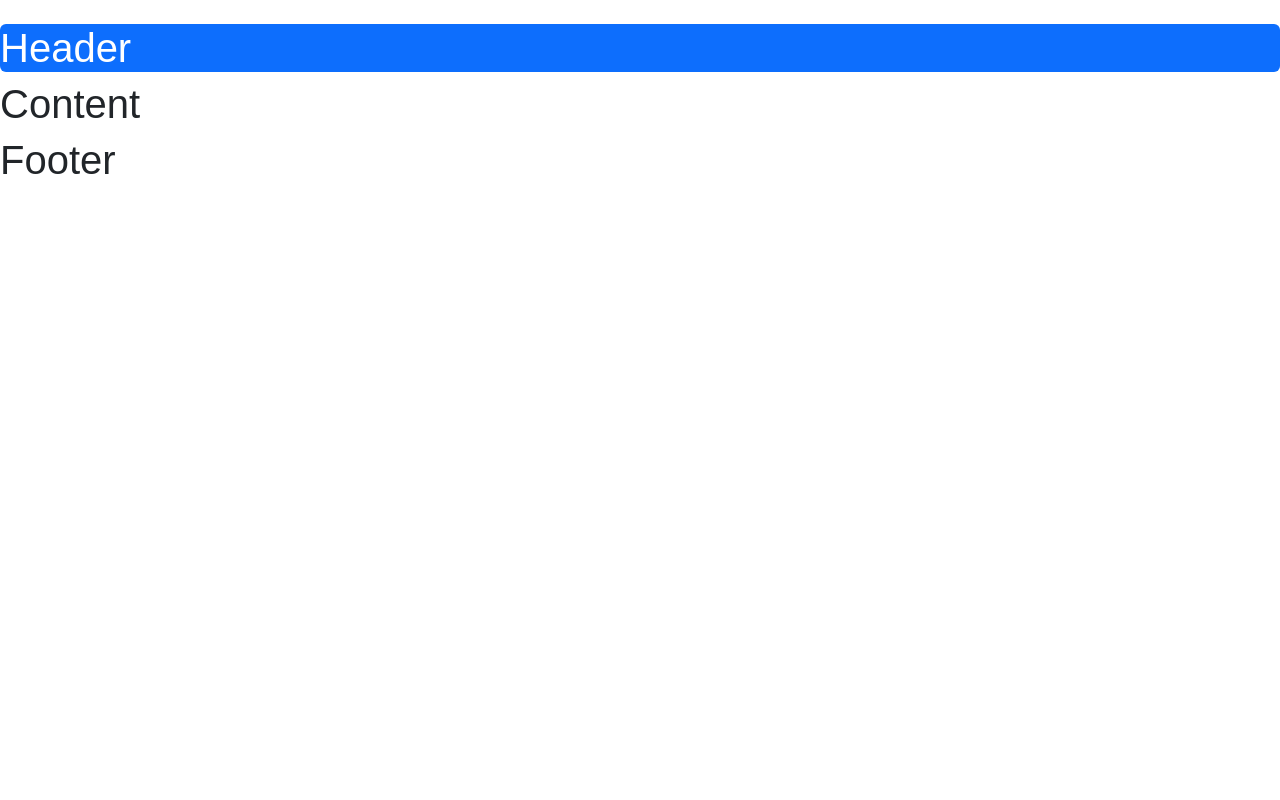
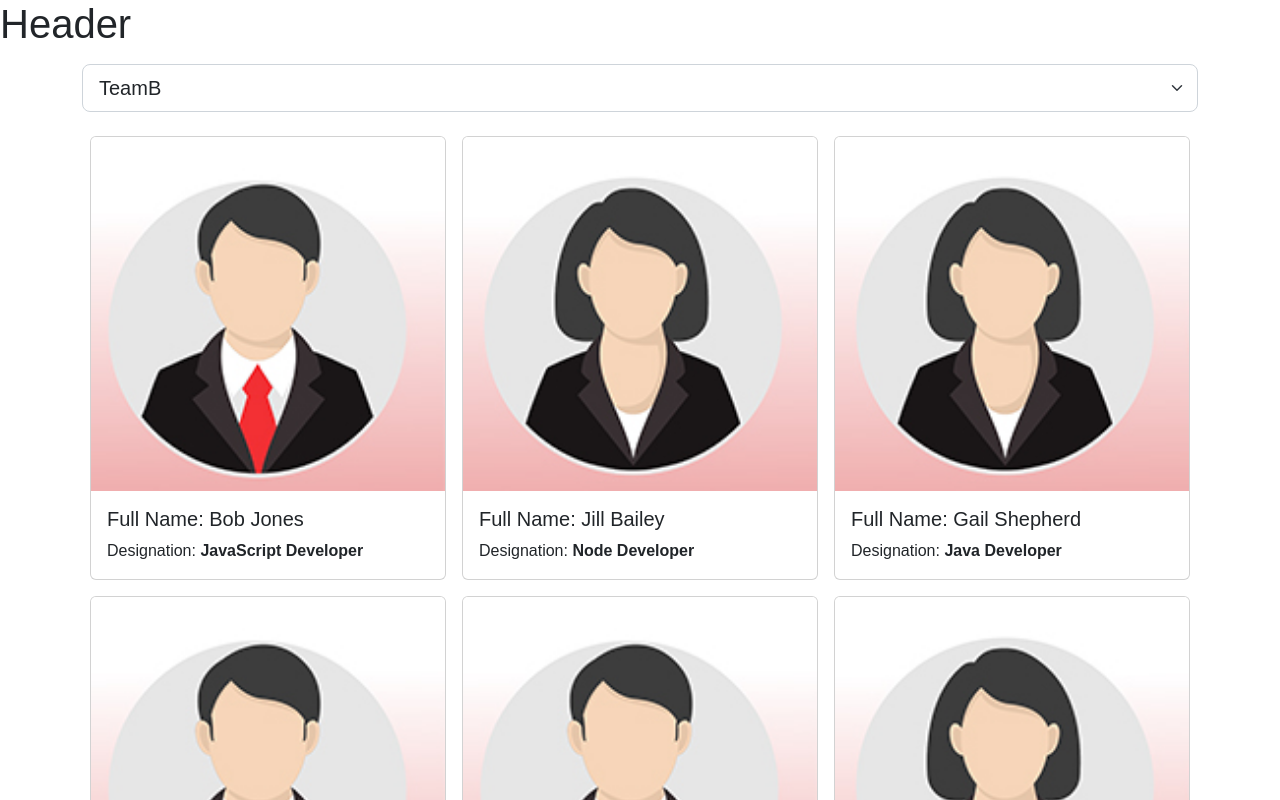
Before and after one commit to StarkoVega/project-2, a React (Create React App) app: page / in a window 1280 px wide. Shown: the top 800 px of the page. Built offline with nearby package versions, Linux system fonts and the light colour scheme.

Commit message:
Employees card agregado

```diff
--- a/src/App.css
+++ b/src/App.css
@@ -4,3 +4,8 @@
   margin: 0;
   box-sizing: border-box;
 }
+
+.card-collection {
+  display: grid;
+  grid-template-columns: 1fr 1fr 1fr;
+}
--- a/src/App.js
+++ b/src/App.js
@@ -6,7 +6,7 @@
 */
 import './App.css';
 import Header from "./Header"
-import Content from "./Content"
+import Employees from "./Employees"
 import Footer from "./Footer"
 import "bootstrap/dist/css/bootstrap.min.css"
 
@@ -14,7 +14,7 @@
   return (
     <div className="App">
       <Header/>
-      <Content/>
+      <Employees/>
       <Footer/>
     </div>
   );
--- a/src/Content.js
+++ /dev/null
@@ -1,9 +0,0 @@
-const Content = () => {
-  return (
-    <main>
-      <h1>Content</h1>
-    </main>
-  );
-}
-
-export default Content
--- /dev/null
+++ b/src/Employees.js
@@ -0,0 +1,137 @@
+import { useState } from "react";
+import femaleProfile from "./img/femaleProfile.jpg";
+import maleProfile from "./img/maleProfile.jpg";
+
+const Employees = () => {
+  const [selectedTeam, setTeam] =  useState("TeamB");
+
+  const [employees, setEmployees] = useState([
+    {
+      id: 1,
+      fullName: "Bob Jones",
+      designation: "JavaScript Developer",
+      gender: "male",
+      teamName: "TeamA",
+    },
+    {
+      id: 2,
+      fullName: "Jill Bailey",
+      designation: "Node Developer",
+      gender: "female",
+      teamName: "TeamA",
+    },
+    {
+      id: 3,
+      fullName: "Gail Shepherd",
+      designation: "Java Developer",
+      gender: "female",
+      teamName: "TeamA",
+    },
+    {
+      id: 4,
+      fullName: "Sam Reynolds",
+      designation: "React Developer",
+      gender: "male",
+      teamName: "TeamB",
+    },
+    {
+      id: 5,
+      fullName: "David Henry",
+      designation: "DotNet Developer",
+      gender: "male",
+      teamName: "TeamB",
+    },
+    {
+      id: 6,
+      fullName: "Sarah Blake",
+      designation: "SQL Server DBA",
+      gender: "female",
+      teamName: "TeamB",
+    },
+    {
+      id: 7,
+      fullName: "James Bennet",
+      designation: "Angular Developer",
+      gender: "male",
+      teamName: "TeamC",
+    },
+    {
+      id: 8,
+      fullName: "Jessica Faye",
+      designation: "API Developer",
+      gender: "female",
+      teamName: "TeamC",
+    },
+    {
+      id: 9,
+      fullName: "Lita Stone",
+      designation: "C++ Developer",
+      gender: "female",
+      teamName: "TeamC",
+    },
+    {
+      id: 10,
+      fullName: "Daniel Young",
+      designation: "Python Developer",
+      gender: "male",
+      teamName: "TeamD",
+    },
+    {
+      id: 11,
+      fullName: "Adrian Jacobs",
+      designation: "Vue Developer",
+      gender: "male",
+      teamName: "TeamD",
+    },
+    {
+      id: 12,
+      fullName: "Devin Monroe",
+      designation: "Graphic Designer",
+      gender: "male",
+      teamName: "TeamD",
+    },
+  ]);
+
+  function handleTeamSelectionChange(event) {
+    console.log(event.target.value);
+    setTeam(event.target.value);
+  }
+
+  return (
+    <main className = "container">
+      <div className = "row justify-content mt-3 mb-3">
+        <div className = "col-b">
+          <select className = "form-select form-select-lg" value = {selectedTeam} onChange = {handleTeamSelectionChange}>
+            <option value = "TeamA">TeamA</option>
+            <option value = "TeamB">TeamB</option>
+            <option value = "TeamC">TeamC</option>
+            <option value = "TeamD">TeamD</option>
+          </select>
+        </div>
+      </div>
+      <div className = "row justify-content mt-3 mb-3">
+        <div className = "col-b">
+          <div className = "card-collection">
+            {
+              employees.map((employee) => (
+                <div id = {employee.id} className = "card m-2" style={{cursor: "pointer"}}>
+                  <img
+                    src = {(employee.gender === "male") ? maleProfile : femaleProfile}
+                    alt = "Profile"
+                    className = "card-img-top"
+                  ></img>
+                  <div className = "card-body">
+                    <h5 className = "card-title">Full Name: {employee.fullName}</h5>
+                    <p className = "card-text">Designation: <b>{employee.designation}</b></p>
+                  </div>
+                </div>
+              ))
+            }
+          </div>
+        </div>
+      </div>
+    </main>
+  );
+};
+
+export default Employees;
--- a/src/Header.js
+++ b/src/Header.js
@@ -1,7 +1,7 @@
 const Header = () => {
   return (
     <header>
-      <h1 className = "mt-4 p5 bg-primary text-white rounded">Header</h1>
+      <h1>Header</h1>
     </header>
   );
 }
```
Also changed, not shown: src/img/femaleProfile.jpg (added), src/img/maleProfile.jpg (added).
